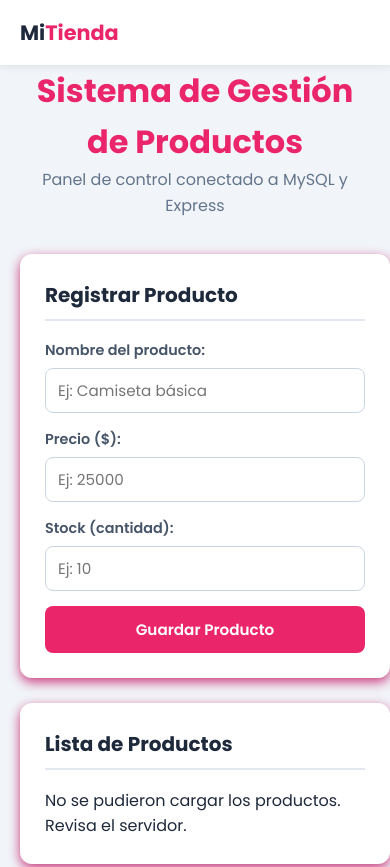
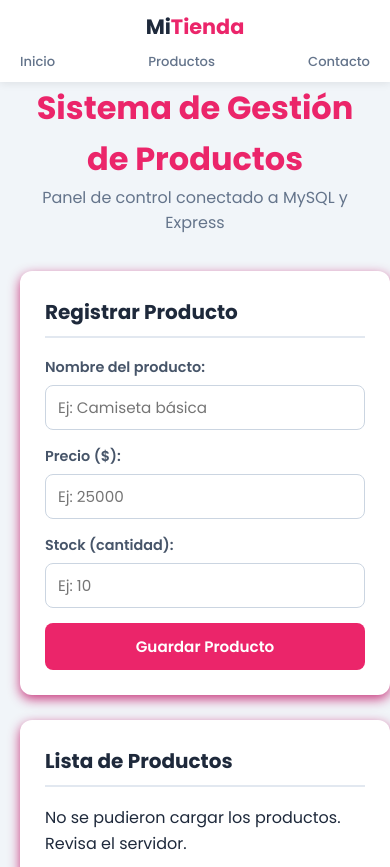
Before and after one commit to ireguisara09/proyecto_BD, a plain HTML site: page Frontend/index.html in a window 390 px wide. Shown: the top 867 px of the page. Drawn offline with Linux system fonts and the light colour scheme; no server answers.

Commit message:
Modificacion del style.css

```diff
--- a/Frontend/styles.css
+++ b/Frontend/styles.css
@@ -308,6 +308,27 @@ textarea:focus {
     }
 
     .nav-links {
-        display: none;
+        flex-wrap: wrap;
+        justify-content: flex-end;
+        gap: 8px 14px;
+        font-size: 0.9rem;
     }
 }
+
+@media (max-width: 480px) {
+    .nav-contenido {
+        height: auto;
+        min-height: 65px;
+        padding-top: 10px;
+        padding-bottom: 10px;
+        flex-direction: column;
+        gap: 8px;
+    }
+
+    .nav-links {
+        width: 100%;
+        justify-content: space-between;
+        gap: 8px;
+        font-size: 0.82rem;
+    }
+}
```
